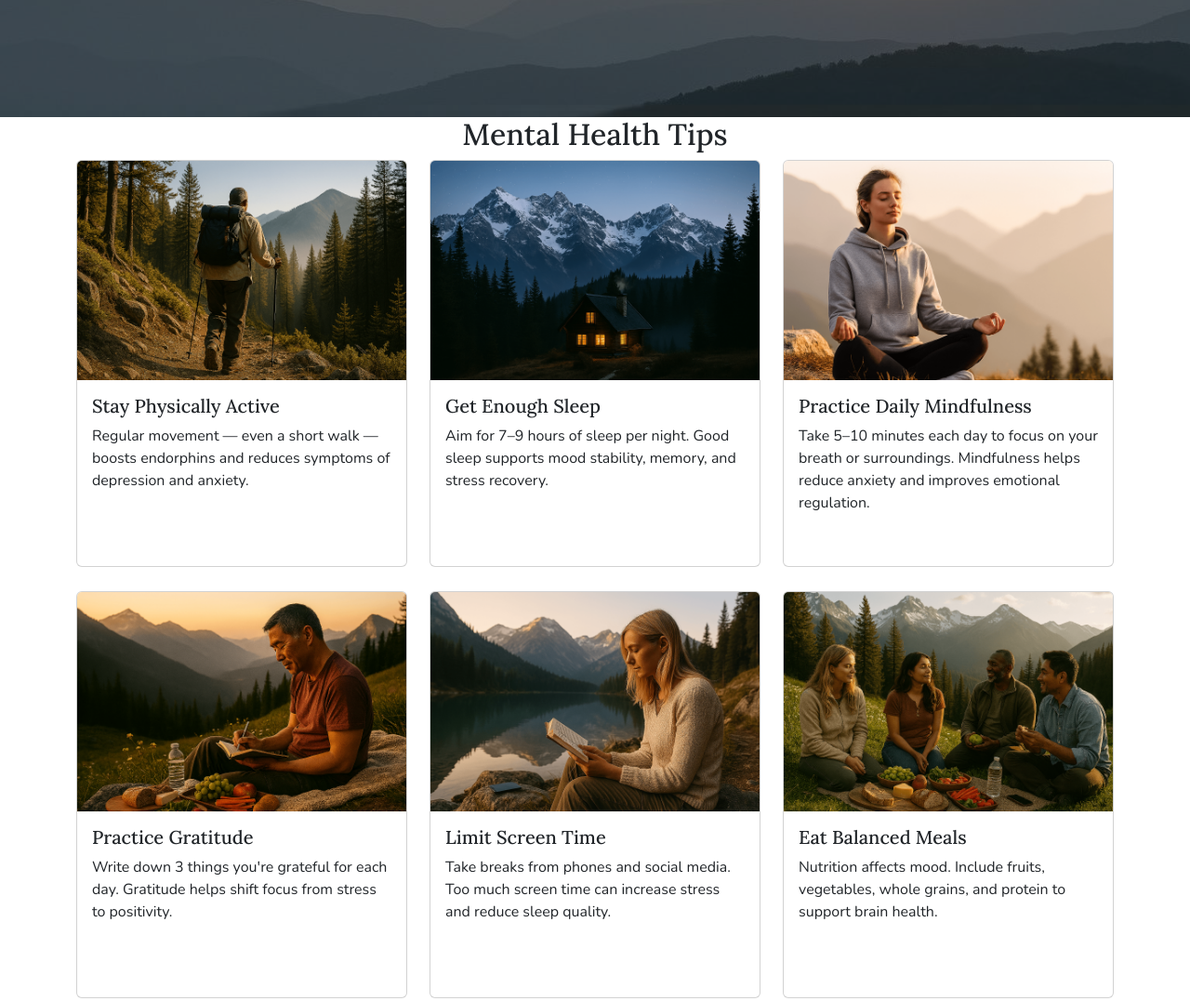
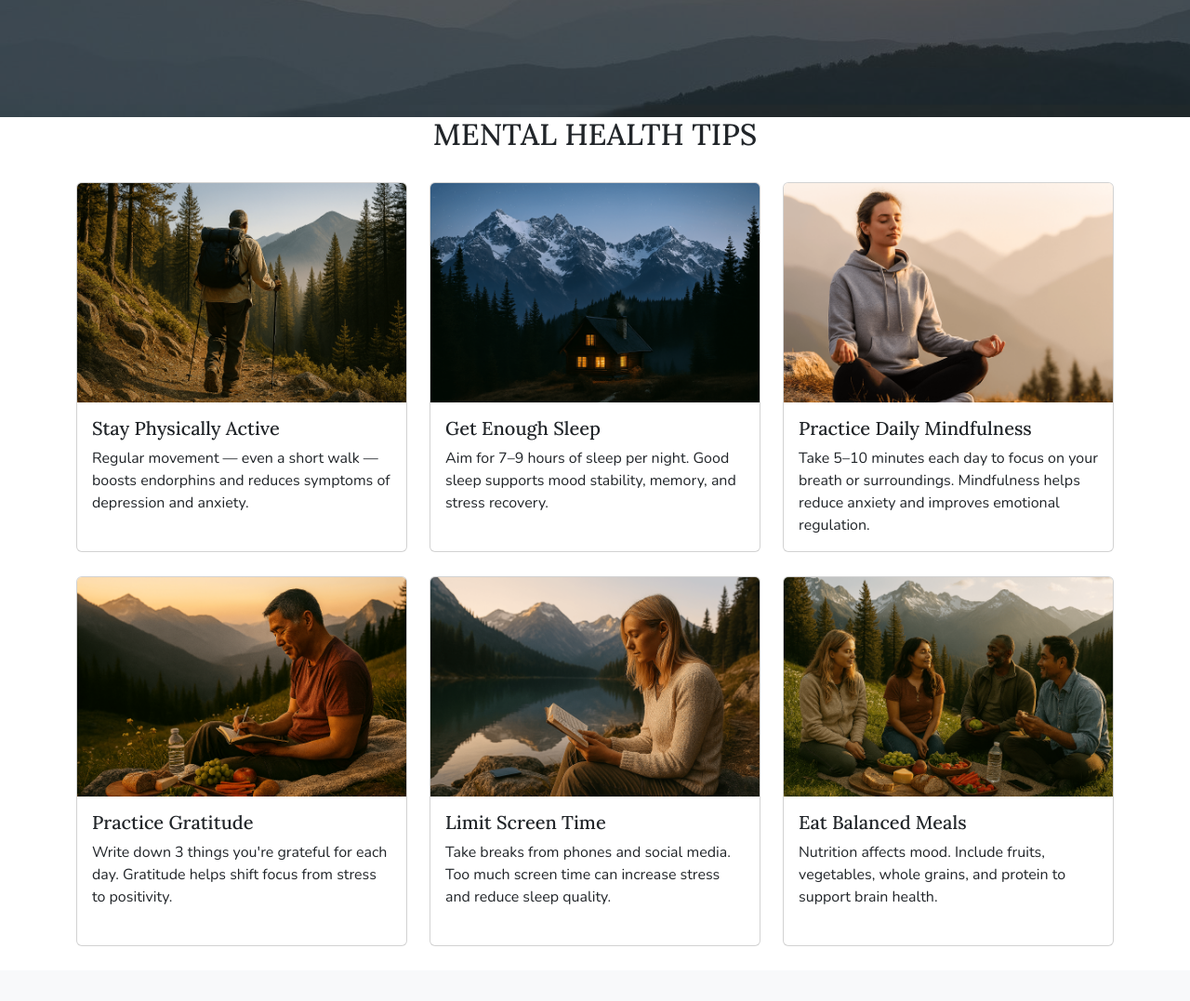
Before and after one commit to cal129/Flagstone-Demo, a plain HTML site: page index.html in a window 1280 px wide. Shown: the part 460-1537 px from the top of the page at 93% size. Drawn offline with nearby package versions, Linux system fonts and the light colour scheme.

Commit message:
fixed media queries for all sizes for cards and capitalised headers

```diff
--- a/assets/css/style.css
+++ b/assets/css/style.css
@@ -28,6 +28,14 @@ h6 {
     font-family: var(--heading-font);
 }
 
+#tips h1,
+#tips h2 {
+    text-transform: uppercase;
+}
+
+#tips h2 {
+    margin-bottom: 2rem;
+}
 /* nav bar css */
 #navbar {
     background-color: var(--primary-color);
@@ -72,30 +80,30 @@ header .logo-text {
 
 /*media queries */
 
-/*small screens */
+/*medium screens */
 @media screen and (min-width: 768px) {
+    #tips .card-body {
+        min-height: 160px;
+    }
+}
+
+/*large screens */
+@media screen and (min-width: 992px) {
+    #tips .card-body {
+        min-height: 150px;
+    }
+}
+
+/* X Large screens */
+@media screen and (min-width: 1200px) {
+    #tips .card-body {
+        min-height: 160px;
+    }
+}
+
+/* XXL screens */
+@media screen and (min-width: 1400px) {
     #tips .card-body {
         min-height: 200px;
     }
 }
-
-/*mediam screens */
-@media screen and (min-width: 992px) {
-    #services .card-body {
-        min-height: auto;
-    }
-}
-
-/*Large screens */
-@media screen and (min-width: 1200px) {
-    #services .card-body {
-        min-height: 220px;
-    }
-}
-
-/* XL screens */
-@media screen and (min-width: 1400px) {
-    #services .card-body {
-        min-height: 200px;
-    }
-}
```
